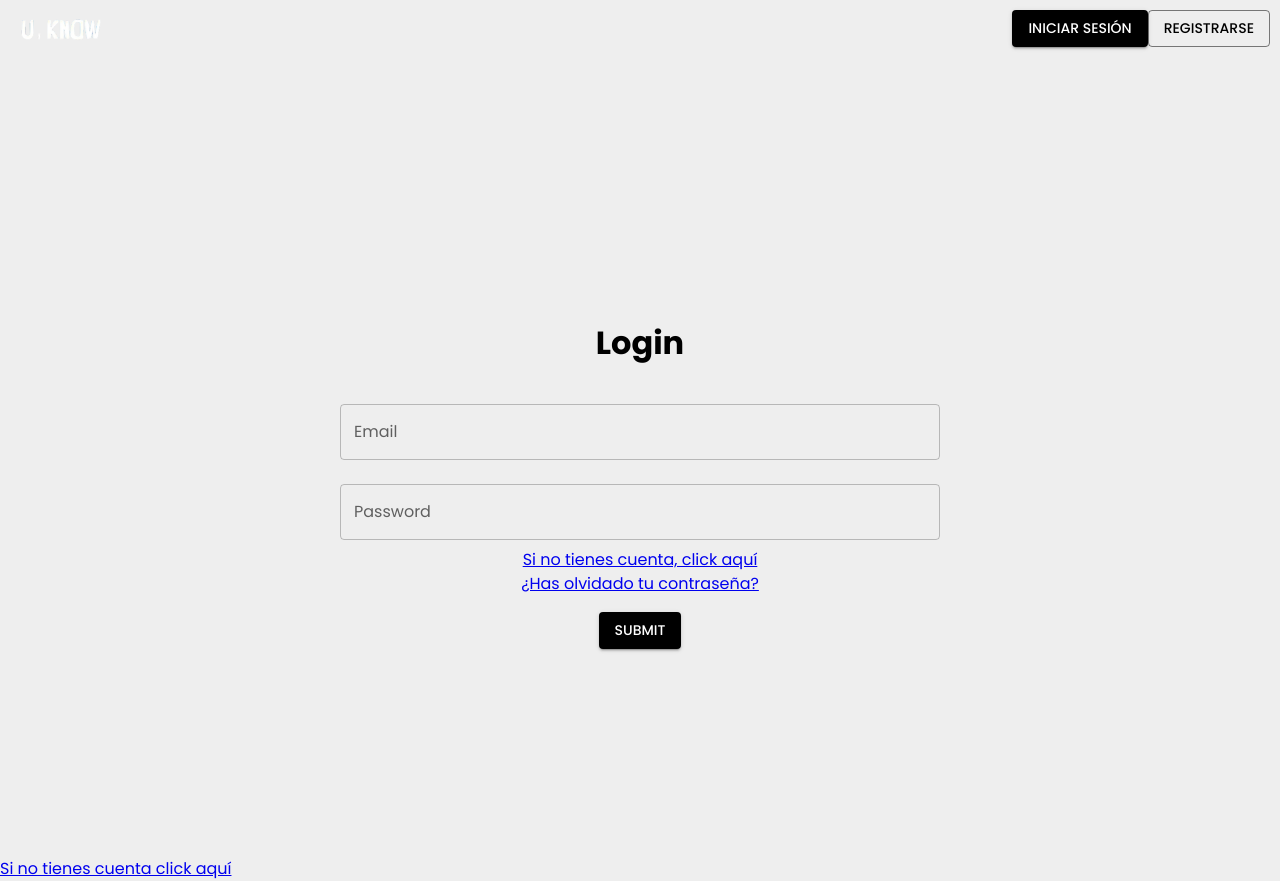
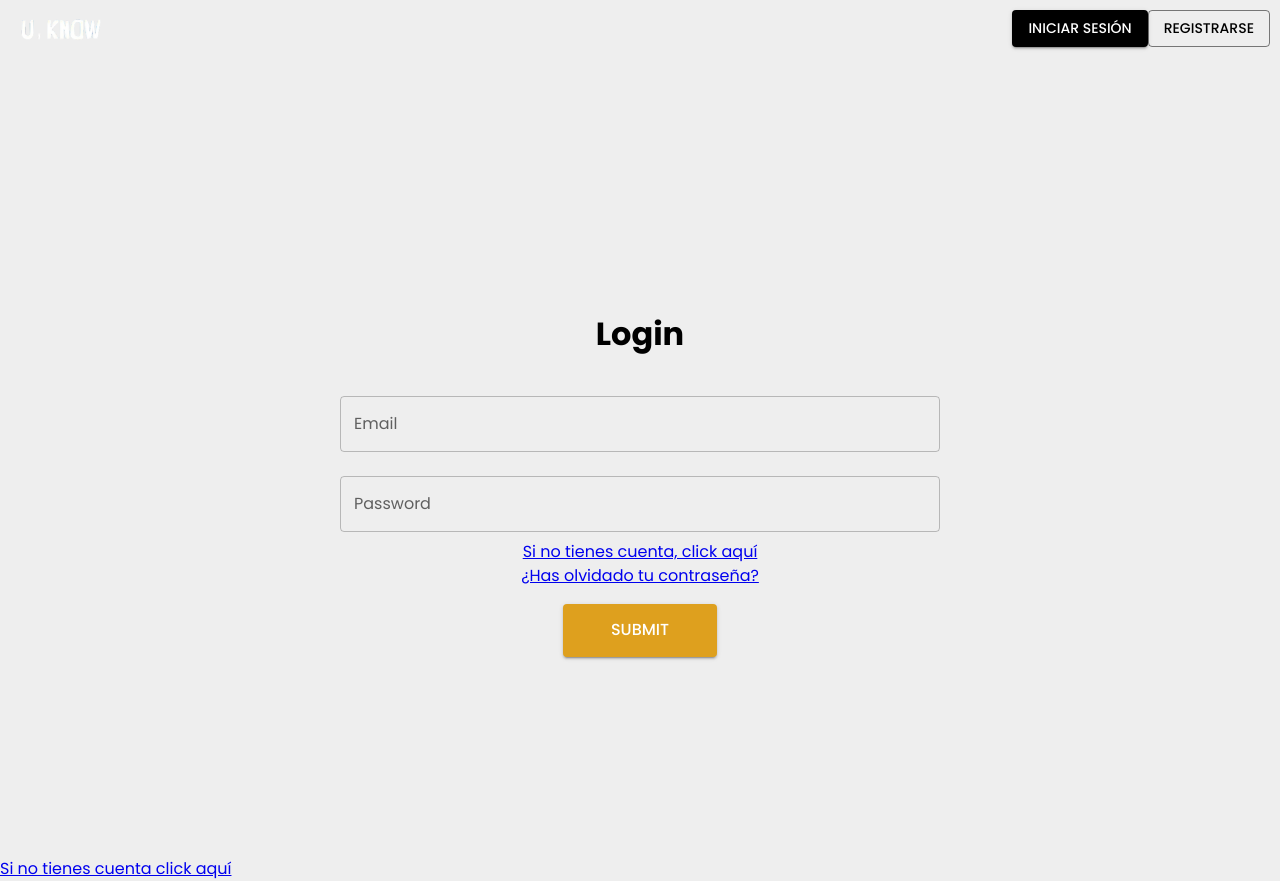
Before and after one commit to factoriaf5-p7/ui-uknow-comimix, a React (Vite) app in the folder uknow-frontend/: page /login in a window 1280 px wide. Built offline with nearby package versions, Linux system fonts and the light colour scheme; a web font is replaced by a local one.

Commit message:
courses data errors corrected

```diff
--- a/uknow-frontend/src/elements/CourseList.tsx
+++ b/uknow-frontend/src/elements/CourseList.tsx
@@ -4,7 +4,7 @@ import { useNavigate } from 'react-router-dom';
 import { CourseData } from '../interfaces/course.interface';
 
 interface CourseListProps {
-  courses: CourseData[];
+  courses: CourseData[] | undefined;
 }
 
 export default function CourseList({ courses }: CourseListProps) {
@@ -21,7 +21,7 @@ export default function CourseList({ courses }: CourseListProps) {
   return (
     <Box display="flex" justifyContent="center" m={10}>
       <Grid container spacing={3} justifyContent="center">
-        {courses.map((course) => (
+        {courses&&courses.map((course) => (
           <Grid item key={course._id} sx={{ display: { xs: 'none', sm: 'block' } }} component="div">
             <Box my={2} style={{ width: '330px', height: '450px' }}>
               <CardProduct courseData={course} onCardClick={() => handleCardClick(course._id)} />
--- a/uknow-frontend/src/elements/LoginForm.tsx
+++ b/uknow-frontend/src/elements/LoginForm.tsx
@@ -3,6 +3,7 @@ import { TextField, Button } from "@mui/material";
 import { useLoginUser } from "../hooks/useMutation-LoginUser";
 import { ChangeEvent, FormEvent, useState } from "react";
 import LoginData from "../interfaces/login.interface";
+import { UknowTheme } from '../themes/ThemeUknow';
 
 export function LoginForm() {
   const [loginData, setLoginData] = useState<LoginData>({
@@ -72,7 +73,7 @@ export function LoginForm() {
           <a href="/recover">¿Has olvidado tu contraseña?</a>
         </Box>
         <Box display="flex" justifyContent="center" mt={2}>
-          <Button type="submit" variant="contained">
+          <Button type="submit" variant="contained" color="primary" style={{ backgroundColor: UknowTheme.palette.uOrange.main, color: '#fff' }} sx={{ fontSize: '1rem', padding: '0.8rem 3rem' }}>
             Submit
           </Button>
         </Box>
--- a/uknow-frontend/src/elements/RegistrationForm.tsx
+++ b/uknow-frontend/src/elements/RegistrationForm.tsx
@@ -1,6 +1,7 @@
 import { useState, ChangeEvent, FormEvent } from "react";
 import { Box, Container, TextField, Button } from "@mui/material";
 import { useUserRegistrationMutation } from "../hooks/useMutation-UserRegistration";
+import { UknowTheme } from '../themes/ThemeUknow';
 
 export const RegistrationForm = () => {
   const [register, setRegister] = useState({
@@ -28,7 +29,6 @@ export const RegistrationForm = () => {
 
   const handleSubmit = (e: FormEvent<HTMLFormElement>) => {
     e.preventDefault();
-    console.log("why not work")
     if (!register.password || !confirmPassword) {
       alert('Please fill in both password and confirm password fields.');
       return;
@@ -113,7 +113,7 @@ export const RegistrationForm = () => {
           />
 
           <Box display="flex" justifyContent="center" mt={2} >
-            <Button type="submit" variant="contained">
+            <Button type="submit" variant="contained" color="primary" style={{ backgroundColor: UknowTheme.palette.uOrange.main, color: '#fff' }} sx={{ fontSize: '1rem', padding: '0.8rem 3rem' }}>
               Submit
             </Button>
           </Box>
```
Also changed, not shown: 1 other file (tests, documents, lock files or other folders).
